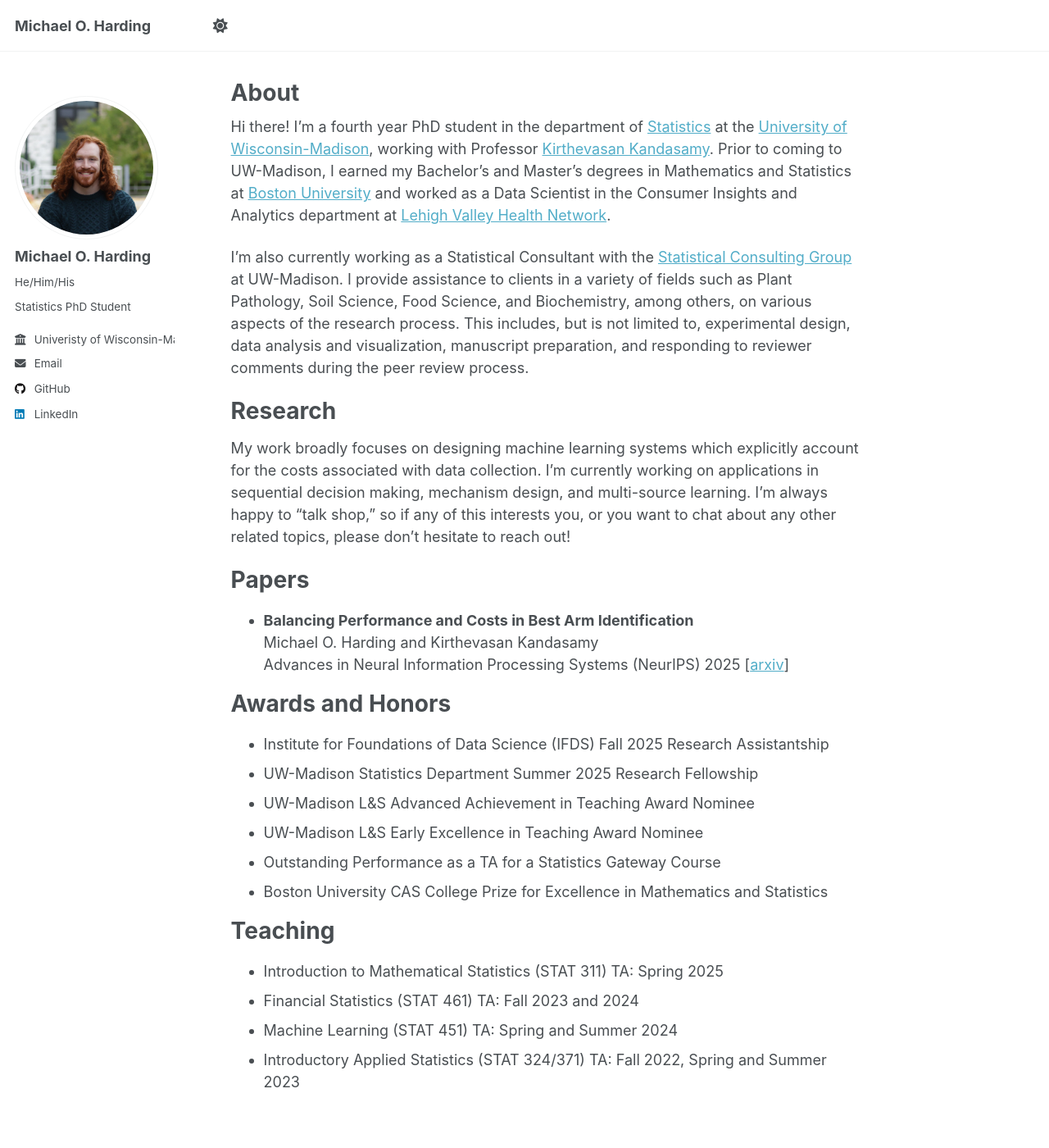
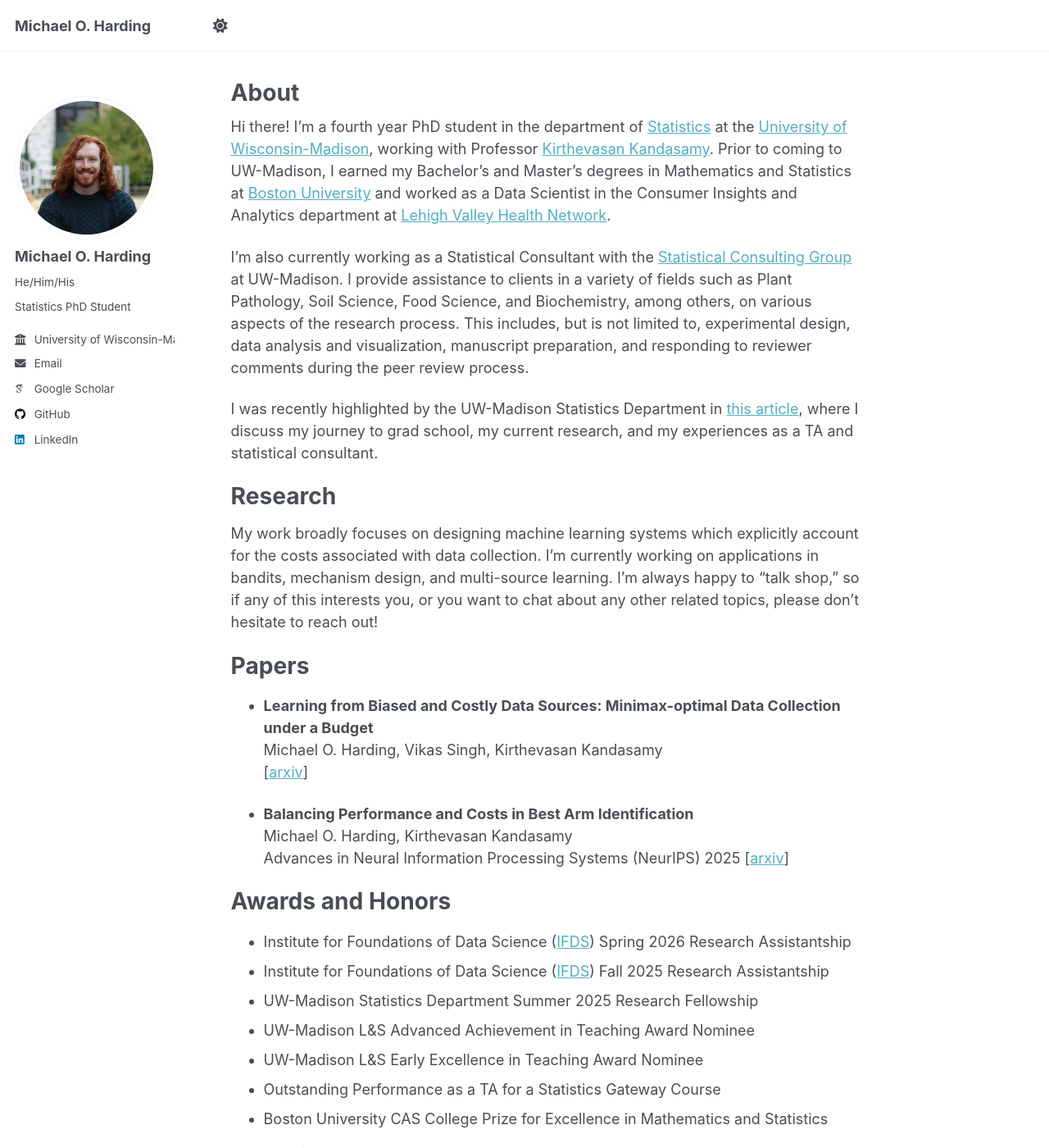
Before and after one commit to moh1333/moh1333.github.io, a Jekyll site: the page built from _pages/about.md, in a window 1280 px wide and 1400 px high. Shown: the whole window at 82% size. Built offline with Jekyll 4.4.1, drawn with Linux system fonts in a browser that asks for light colours; some web fonts are replaced.

Commit message:
Add Google Scholar, new paper, RA-ship, article

```diff
--- a/_config.yml
+++ b/_config.yml
@@ -27,14 +27,14 @@ author:
   pronouns         : "He/Him/His" # example: "she/her"
   bio              : "Statistics PhD Student"
   location         : # "Madison, WI"
-  employer         : "Univeristy of Wisconsin-Madison"
+  employer         : "University of Wisconsin-Madison"
   uri              : # URL
   email            : "moharding@wisc.edu"
 
   # Academic websites
   academia         : # URL
   arxiv            : # URL - Update with the correct link to your profile
-  googlescholar    : # "https://scholar.google.com/citations?user=PS_CX0AAAAAJ"
+  googlescholar    : "https://scholar.google.com/citations?hl=en&user=QirvpocAAAAJ"
   impactstory      : # URL
   orcid            : # "http://orcid.org/yourorcidurl"
   semantic         : # URL
--- a/_pages/about.md
+++ b/_pages/about.md
@@ -11,22 +11,29 @@ Hi there! I'm a fourth year PhD student in the department of [Statistics](https:
 
 I'm also currently working as a Statistical Consultant with the [Statistical Consulting Group](https://stat.wisc.edu/statistical-consulting/) at UW-Madison. I provide assistance to clients in a variety of fields such as Plant Pathology, Soil Science, Food Science, and Biochemistry, among others, on various aspects of the research process. This includes, but is not limited to, experimental design, data analysis and visualization, manuscript preparation, and responding to reviewer comments during the peer review process.
 
+I was recently highlighted by the UW-Madison Statistics Department in [this article](https://stat.wisc.edu/2026/01/14/qa-michael-harding-on-creating-an-impactful-phd-experience-through-teaching-research-and-collaboration/), where I discuss my journey to grad school, my current research, and my experiences as a TA and statistical consultant.
+
 Research
 ======
 
-My work broadly focuses on designing machine learning systems which explicitly account for the costs associated with data collection. I'm currently working on applications in sequential decision making, mechanism design, and multi-source learning. I'm always happy to "talk shop," so if any of this interests you, or you want to chat about any other related topics, please don't hesitate to reach out!
+My work broadly focuses on designing machine learning systems which explicitly account for the costs associated with data collection. I'm currently working on applications in bandits, mechanism design, and multi-source learning. I'm always happy to "talk shop," so if any of this interests you, or you want to chat about any other related topics, please don't hesitate to reach out!
 
 Papers
 ======
 
+- **Learning from Biased and Costly Data Sources: Minimax-optimal Data Collection under a Budget**\
+  Michael O. Harding, Vikas Singh,  Kirthevasan Kandasamy\
+  [[arxiv](https://arxiv.org/abs/2602.17894)]
+
 - **Balancing Performance and Costs in Best Arm Identification**\
-  Michael O. Harding and Kirthevasan Kandasamy\
+  Michael O. Harding, Kirthevasan Kandasamy\
   Advances in Neural Information Processing Systems (NeurIPS) 2025 [[arxiv](https://arxiv.org/abs/2505.20583)]
 
 Awards and Honors
 ======
 
-- Institute for Foundations of Data Science (IFDS) Fall 2025 Research Assistantship
+- Institute for Foundations of Data Science ([IFDS](https://ifds.info/)) Spring 2026 Research Assistantship
+- Institute for Foundations of Data Science ([IFDS](https://ifds.info/)) Fall 2025 Research Assistantship
 - UW-Madison Statistics Department Summer 2025 Research Fellowship
 - UW-Madison L&S Advanced Achievement in Teaching Award Nominee
 - UW-Madison L&S Early Excellence in Teaching Award Nominee
```
